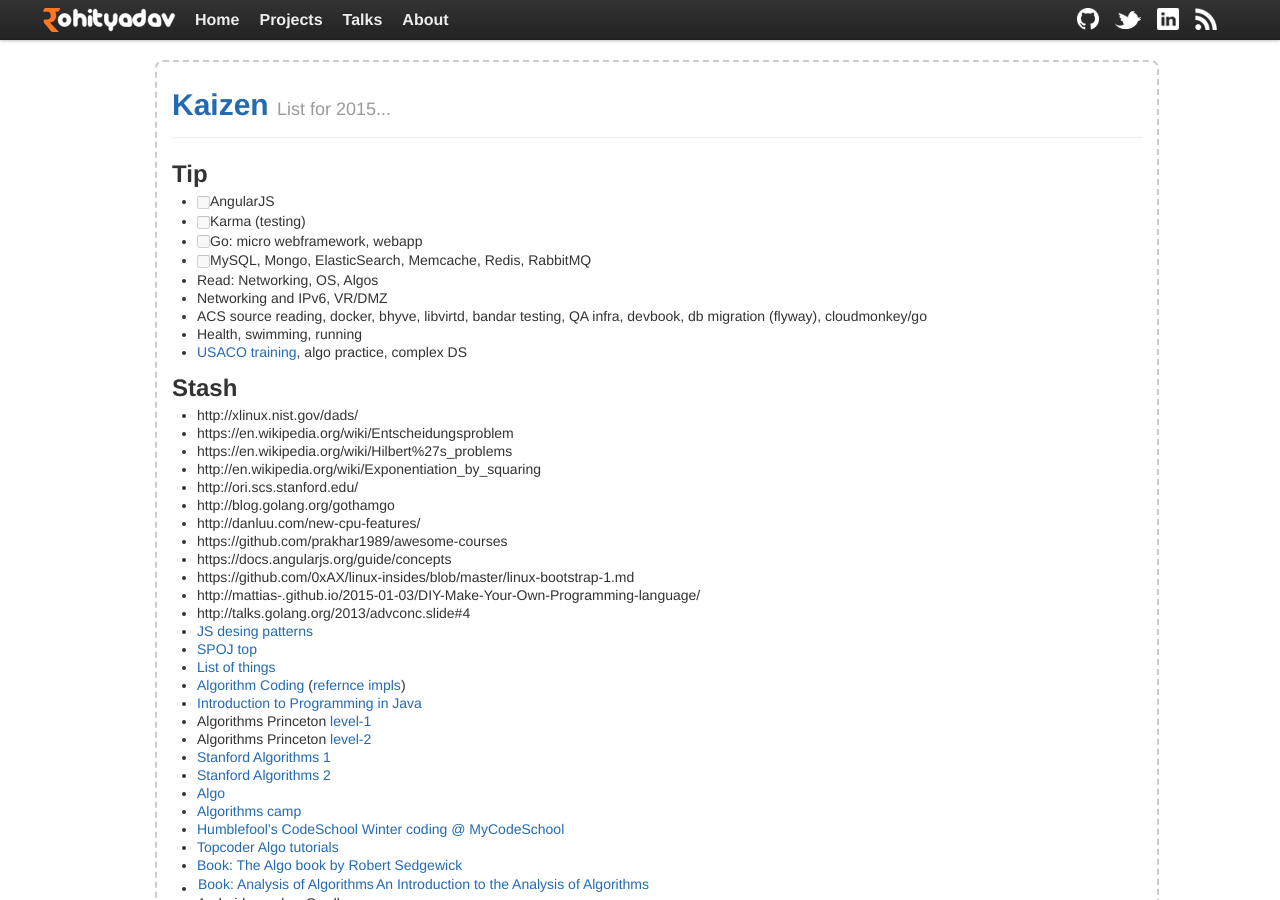
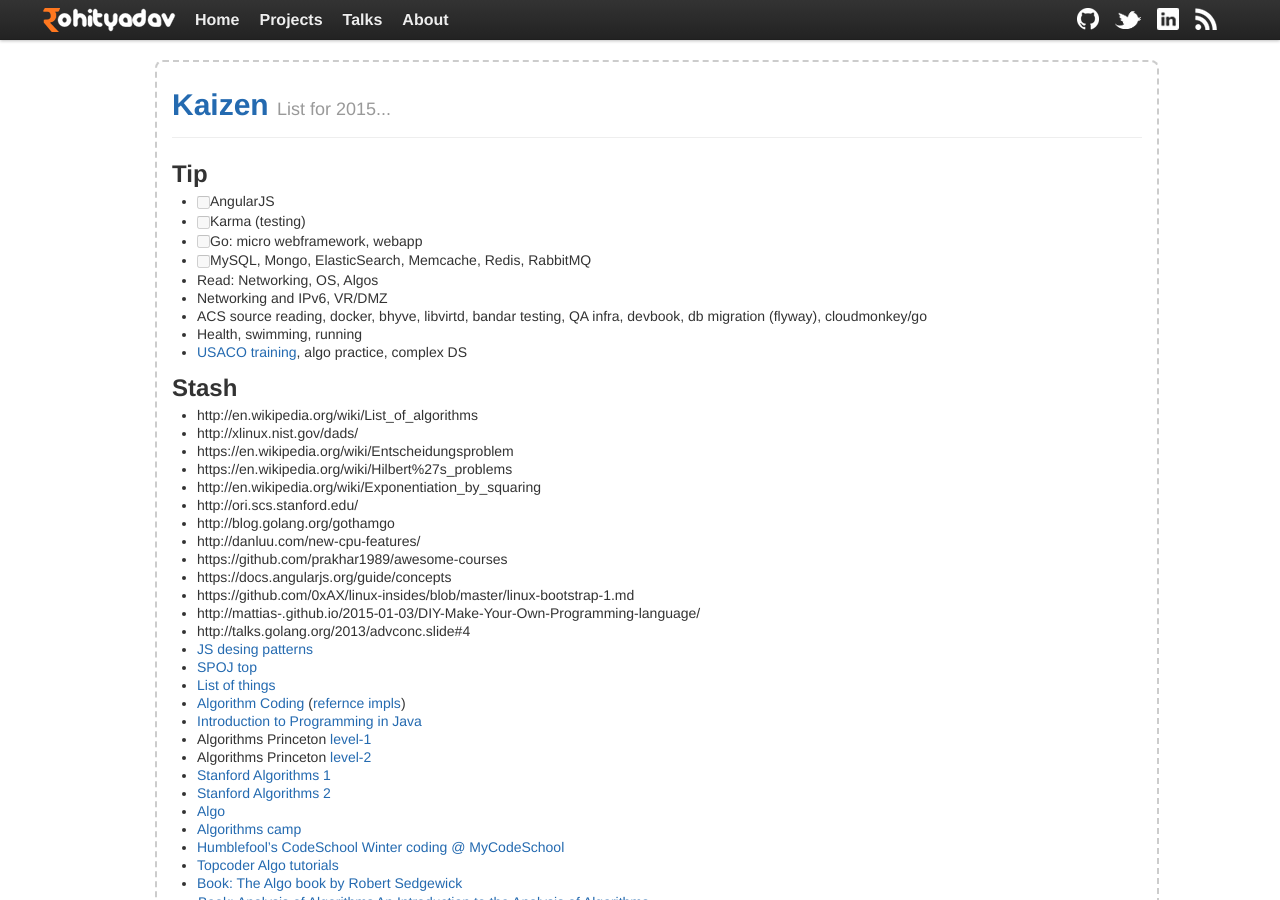
Before and after one commit to rohityadavcloud/rohityadavcloud.github.io, a Jekyll site: the page built from kaizen/index.markdown, in a window 1280 px wide and 900 px high. Built offline with Jekyll 4.4.1, drawn with Linux system fonts in a browser that asks for light colours; some of the changed lines change nothing that is shown.

Commit message:
ku
Signed-off-by: Rohit Yadav <rohit@scaleninja.com>

```diff
--- a/kaizen/index.markdown
+++ b/kaizen/index.markdown
@@ -18,6 +18,7 @@
 
 ## Stash
 
+- http://en.wikipedia.org/wiki/List_of_algorithms
 - http://xlinux.nist.gov/dads/
 - https://en.wikipedia.org/wiki/Entscheidungsproblem
 - https://en.wikipedia.org/wiki/Hilbert%27s_problems
```
